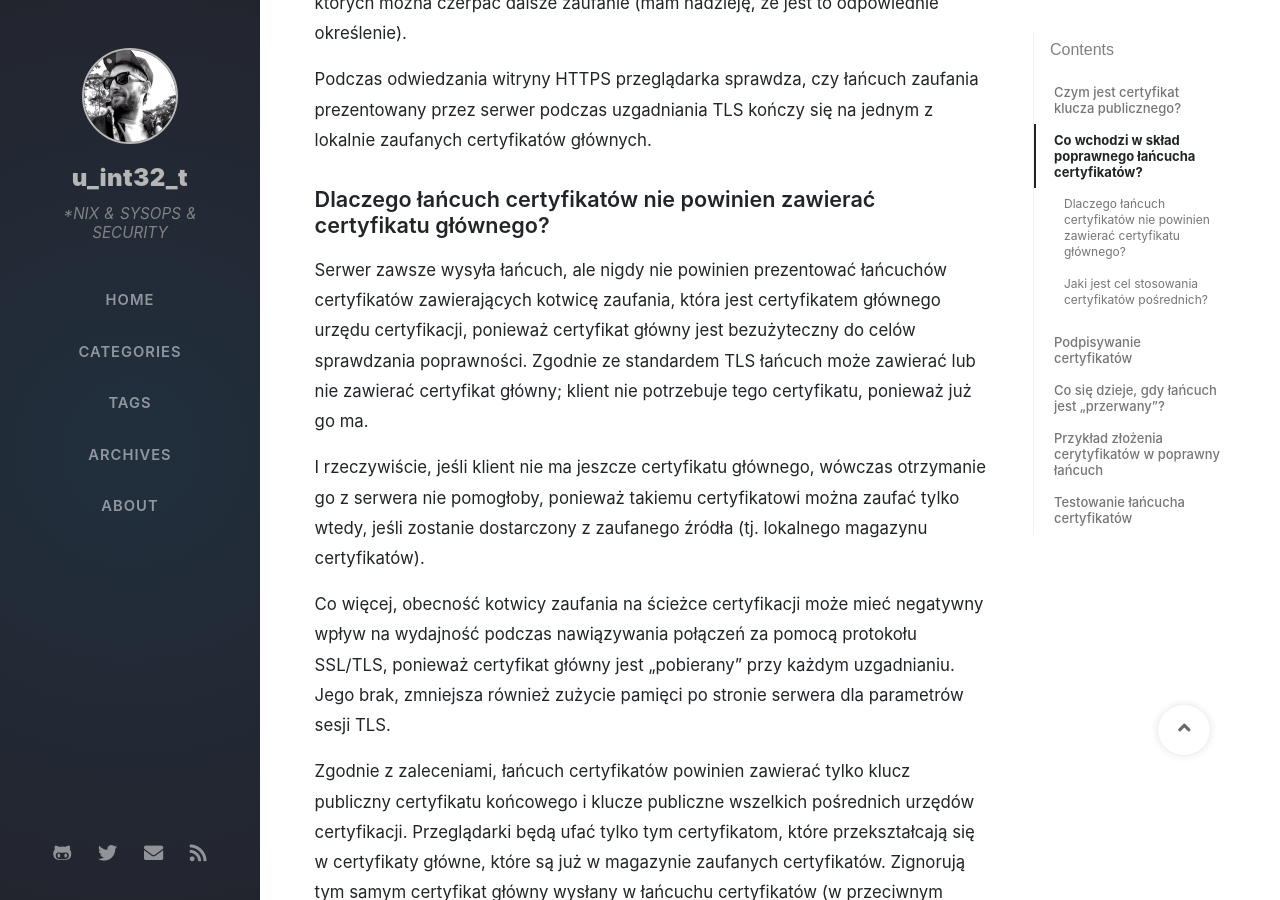
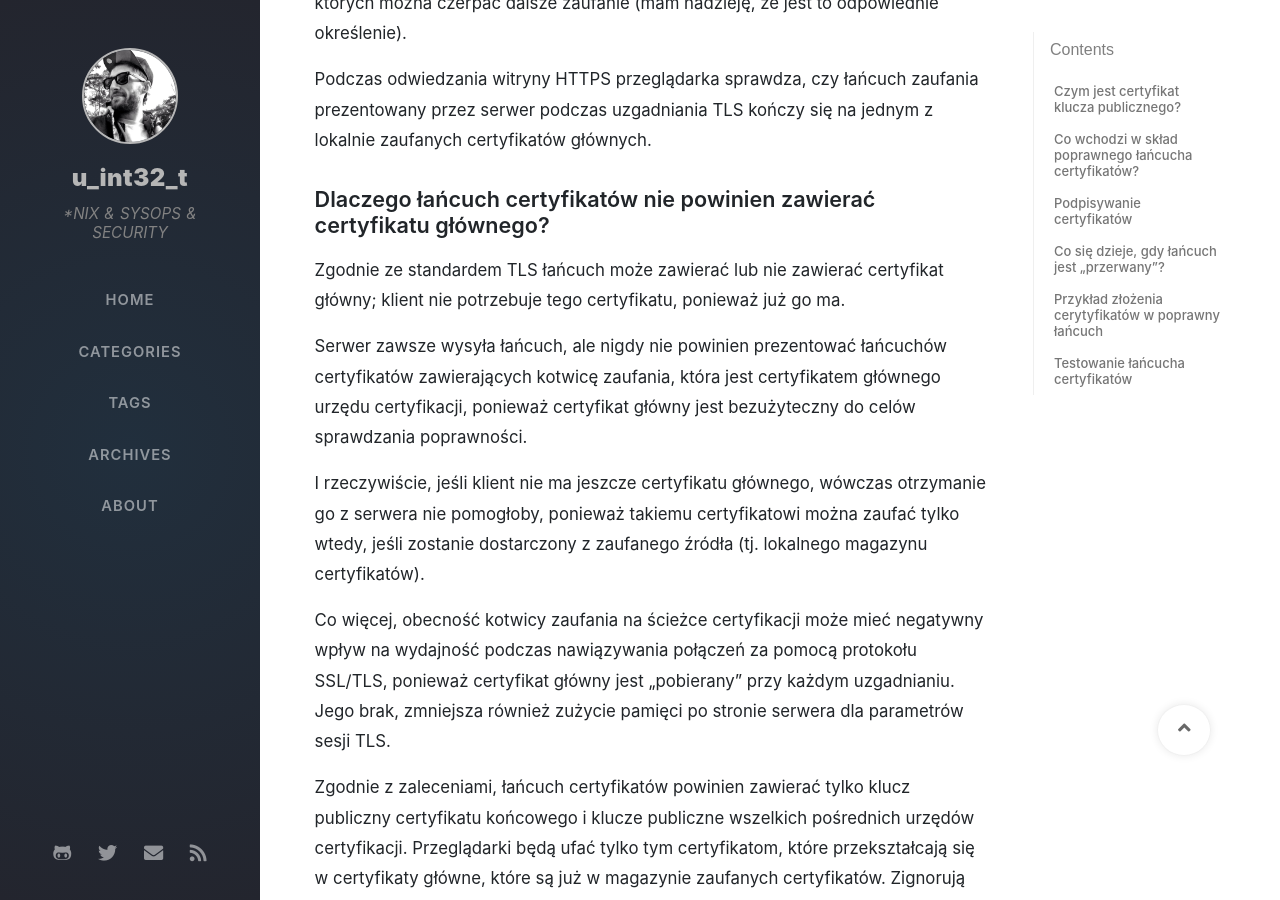
Before and after one commit to morristech/trimstray.github.io, a Jekyll site: the page built from _posts/2019-09-11-znaczenie-lancucha-certyfikatow-w-komunikacji-tls.md, in a window 1280 px wide and 900 px high, scrolled down 2228 px. Built offline with Jekyll 4.4.1, drawn with Linux system fonts in a browser that asks for light colours; nearby versions of some CDN libraries; some web fonts are replaced; comment, search, counter and statistics services are not loaded.

Commit message:
update post - signed-off-by: trimstray <trimstray@gmail.com>

```diff
--- a/_posts/2019-09-11-znaczenie-lancucha-certyfikatow-w-komunikacji-tls.md
+++ b/_posts/2019-09-11-znaczenie-lancucha-certyfikatow-w-komunikacji-tls.md
@@ -47,7 +47,9 @@ Podczas odwiedzania witryny HTTPS przeglądarka sprawdza, czy łańcuch zaufania
 
 ## Dlaczego łańcuch certyfikatów nie powinien zawierać certyfikatu głównego?
 
-Serwer zawsze wysyła łańcuch, ale nigdy nie powinien prezentować łańcuchów certyfikatów zawierających kotwicę zaufania, która jest certyfikatem głównego urzędu certyfikacji, ponieważ certyfikat główny jest bezużyteczny do celów sprawdzania poprawności. Zgodnie ze standardem TLS łańcuch może zawierać lub nie zawierać certyfikat główny; klient nie potrzebuje tego certyfikatu, ponieważ już go ma.
+Zgodnie ze standardem TLS łańcuch może zawierać lub nie zawierać certyfikat główny; klient nie potrzebuje tego certyfikatu, ponieważ już go ma.
+
+Serwer zawsze wysyła łańcuch, ale nigdy nie powinien prezentować łańcuchów certyfikatów zawierających kotwicę zaufania, która jest certyfikatem głównego urzędu certyfikacji, ponieważ certyfikat główny jest bezużyteczny do celów sprawdzania poprawności.
 
 I rzeczywiście, jeśli klient nie ma jeszcze certyfikatu głównego, wówczas otrzymanie go z serwera nie pomogłoby, ponieważ takiemu certyfikatowi można zaufać tylko wtedy, jeśli zostanie dostarczony z zaufanego źródła (tj. lokalnego magazynu certyfikatów).
 
```
